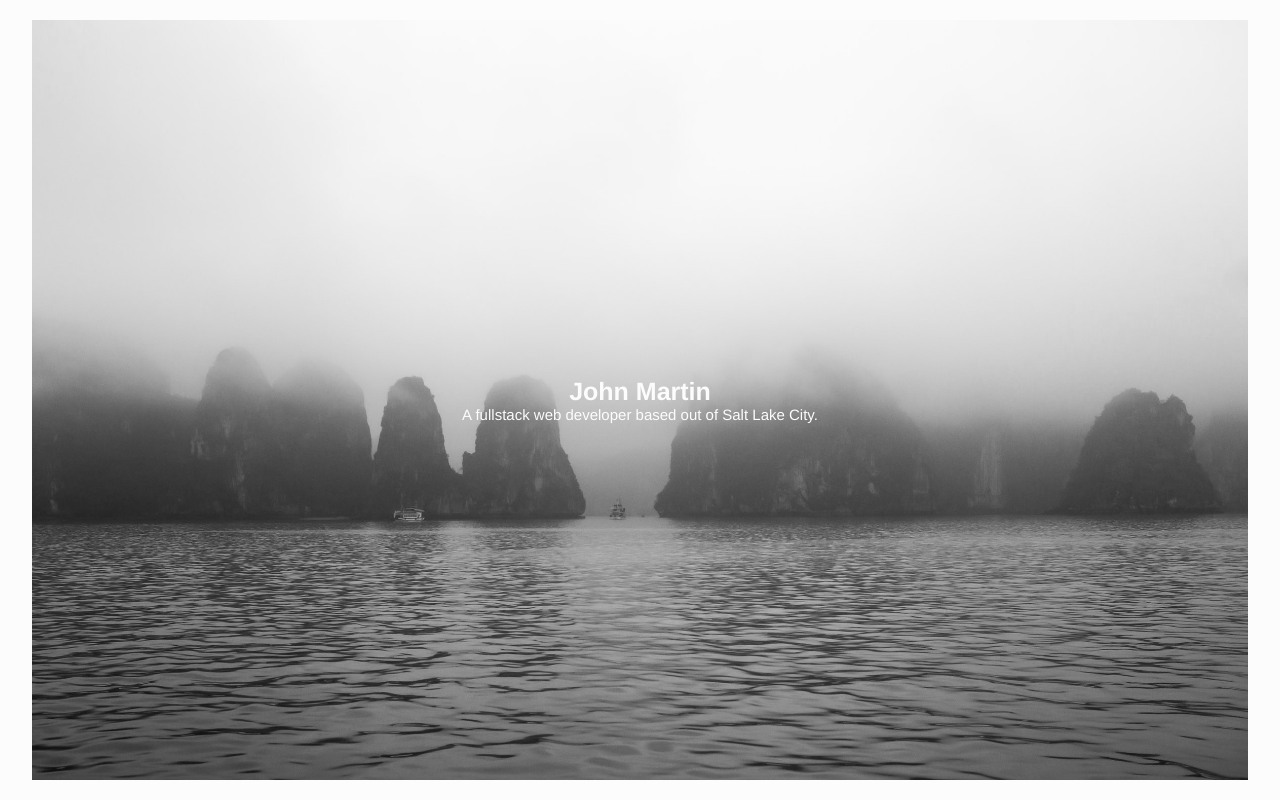
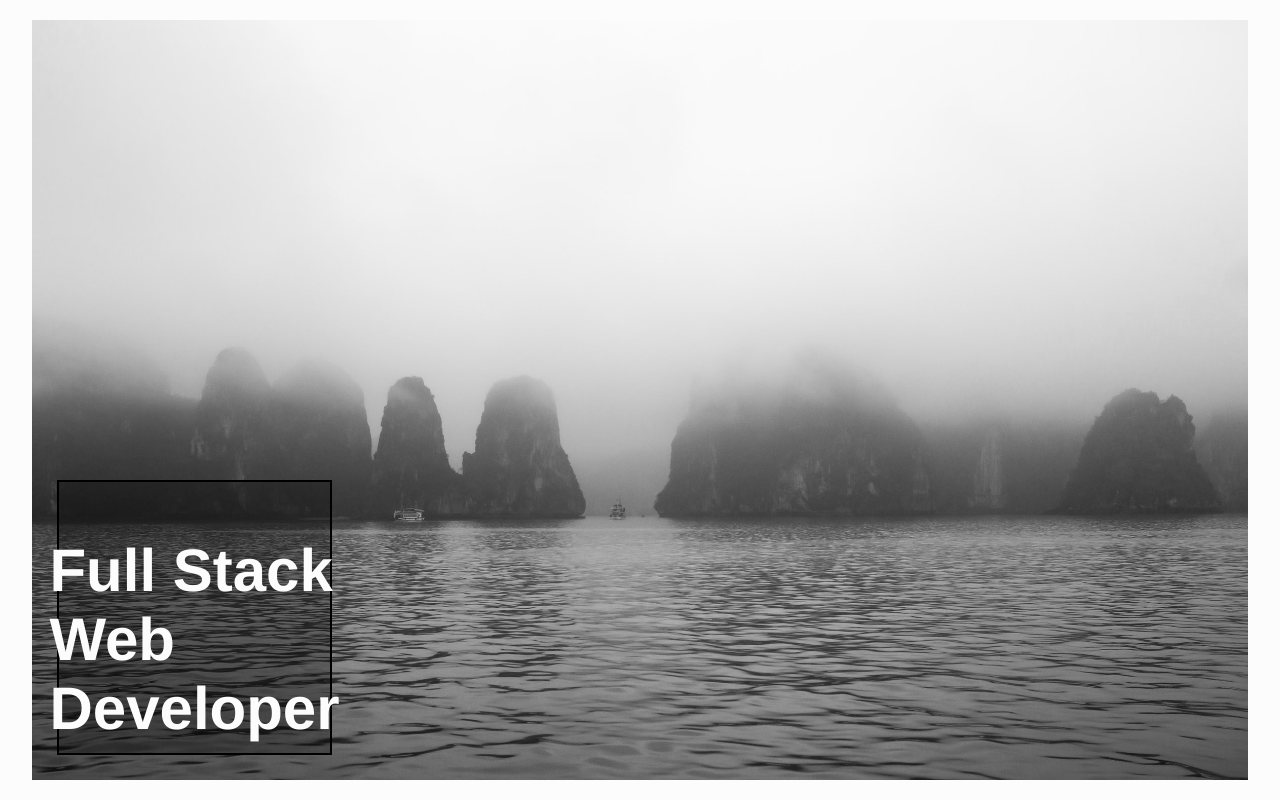
Before and after one commit to JohnnyBEdge/portfolio_2020, a React (Create React App) app: page / in a window 1280 px wide. Built offline with nearby package versions, Linux system fonts and the light colour scheme.

Commit message:
BUILD: created title text and styled

```diff
--- a/src/sections/Welcome/WelcomeElements.js
+++ b/src/sections/Welcome/WelcomeElements.js
@@ -8,13 +8,25 @@ export const WelcomeContainer = styled.section`
     height: 100%;
     display: flex;
     flex-direction: column;
-    justify-content: center;
+    justify-content: flex-end;
+`
+export const TextContainer = styled.div`
+    height: 275px;
+    width: 275px;
+    border: solid black 2px;
+    display: flex;
+    justify-content: flex-end;
     align-items: center;
+    flex-direction: column;
+    background-color: rgba(0,0,0,.3);
+    margin: 25px;
+
 `
 export const WelcomeTitleText = styled.h1`
     color: #FCFCFC;
-    font-size: 25px;
+    font-size: 60px;
     font-family: 'Franklin Gothic Medium', 'Arial Narrow', Arial, sans-serif;
+    padding: 10px;
 `
 export const SubTitleText = styled.p`
     color: #FCFCFC;
--- a/src/sections/Welcome/index.js
+++ b/src/sections/Welcome/index.js
@@ -1,13 +1,15 @@
 import React from 'react';
 import {
-    WelcomeContainer, WelcomeTitleText, SubTitleText
+    WelcomeContainer, WelcomeTitleText, SubTitleText, TextContainer
 } from './WelcomeElements';
 
 const Welcome = () => {
     return (
         <WelcomeContainer>
-            <WelcomeTitleText>John Martin</WelcomeTitleText>
-            <SubTitleText>A fullstack web developer based out of Salt Lake City.</SubTitleText>
+            <TextContainer>
+                <WelcomeTitleText>Full Stack Web Developer</WelcomeTitleText>
+                {/* <SubTitleText>A fullstack web developer based out of Salt Lake City.</SubTitleText> */}
+            </TextContainer>
         </WelcomeContainer>
     )
 }
```
Also changed, not shown: 1 other file (tests, documents, lock files or other folders).
